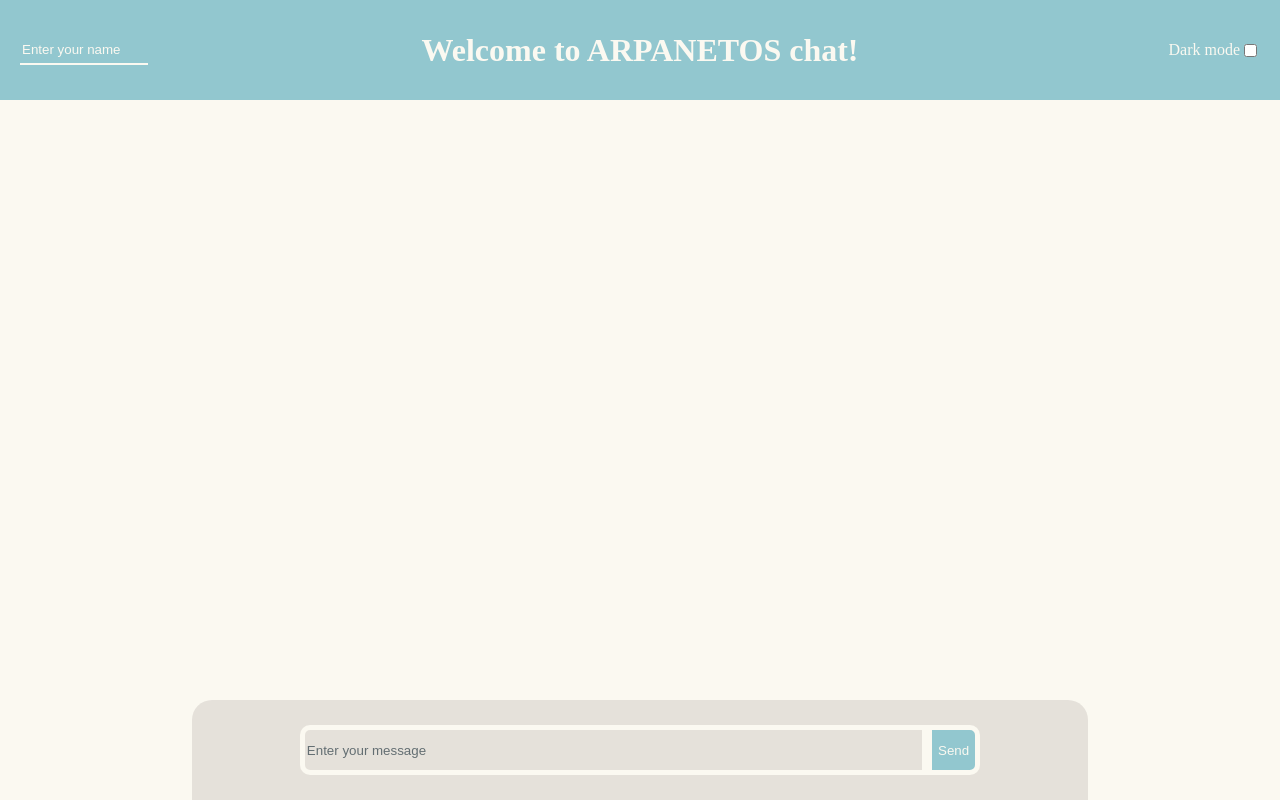
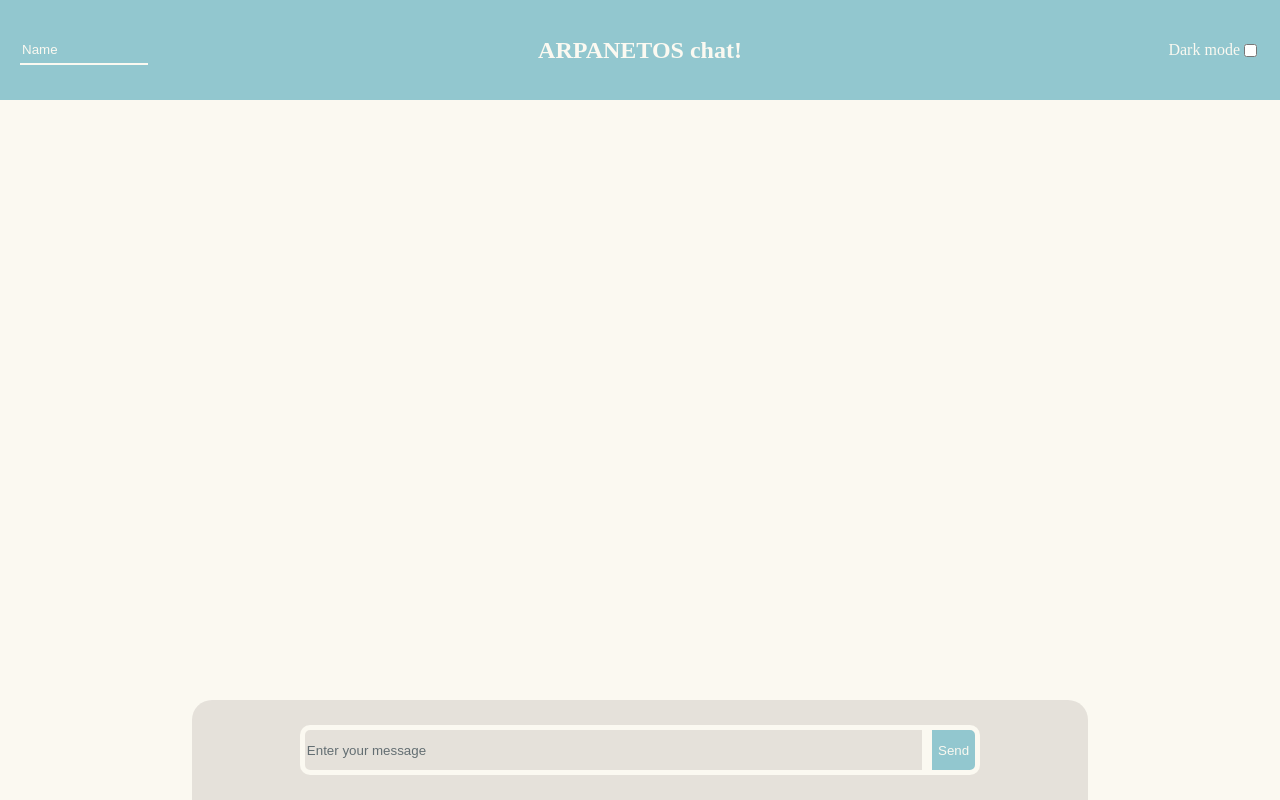
Before and after one commit to chuy-zip/LAB5_JS_ONLY, a plain HTML site: page index.html in a window 1280 px wide. Drawn offline with Linux system fonts and the light colour scheme; no server answers.

Commit message:
UI changes

```diff
--- a/index.html
+++ b/index.html
@@ -38,8 +38,8 @@
             }
         `;
 
-        const cssh1Titles = `
-            h1 {
+        const cssh2Titles = `
+            h2 {
                 position: relative;
                 color: #FBF9F1;
             }
@@ -158,8 +158,8 @@
         let headerStyle = document.createElement('style');
         headerStyle.textContent = cssHeader;
 
-        let h1Style = document.createElement('style')
-        h1Style.textContent = cssh1Titles;
+        let h2Style = document.createElement('style')
+        h2Style.textContent = cssh2Titles;
 
         let inputStyle = document.createElement('style');
         inputStyle.textContent = cssInputContainer;
@@ -176,7 +176,7 @@
         let messageCard = document.createElement('style');
         messageCard.textContent = cssMessageCard;
 
-        document.head.appendChild(h1Style);
+        document.head.appendChild(h2Style);
         document.head.appendChild(styleNameInput);
         document.head.appendChild(stlyeMessageInput);
         document.head.appendChild(styleButtonSend);
@@ -191,16 +191,16 @@
         pageHeader.id = "header";
         pageHeader.className = "headerContainer";
 
-        let webTitle = document.createElement('h1')
+        let webTitle = document.createElement('h2')
         webTitle.id = "title";
-        webTitle.textContent = "Welcome to ARPANETOS chat!";
+        webTitle.textContent = "ARPANETOS chat!";
 
         // Create input for user name
         let userNameInput = document.createElement('input');
         userNameInput.id = "name";
         userNameInput.className = "nameInput";
         userNameInput.type = "text";
-        userNameInput.placeholder = "Enter your name";
+        userNameInput.placeholder = "Name";
 
         let darkModeContainer = document.createElement('div');
         darkModeContainer.id = "darkModeContainer";
```
